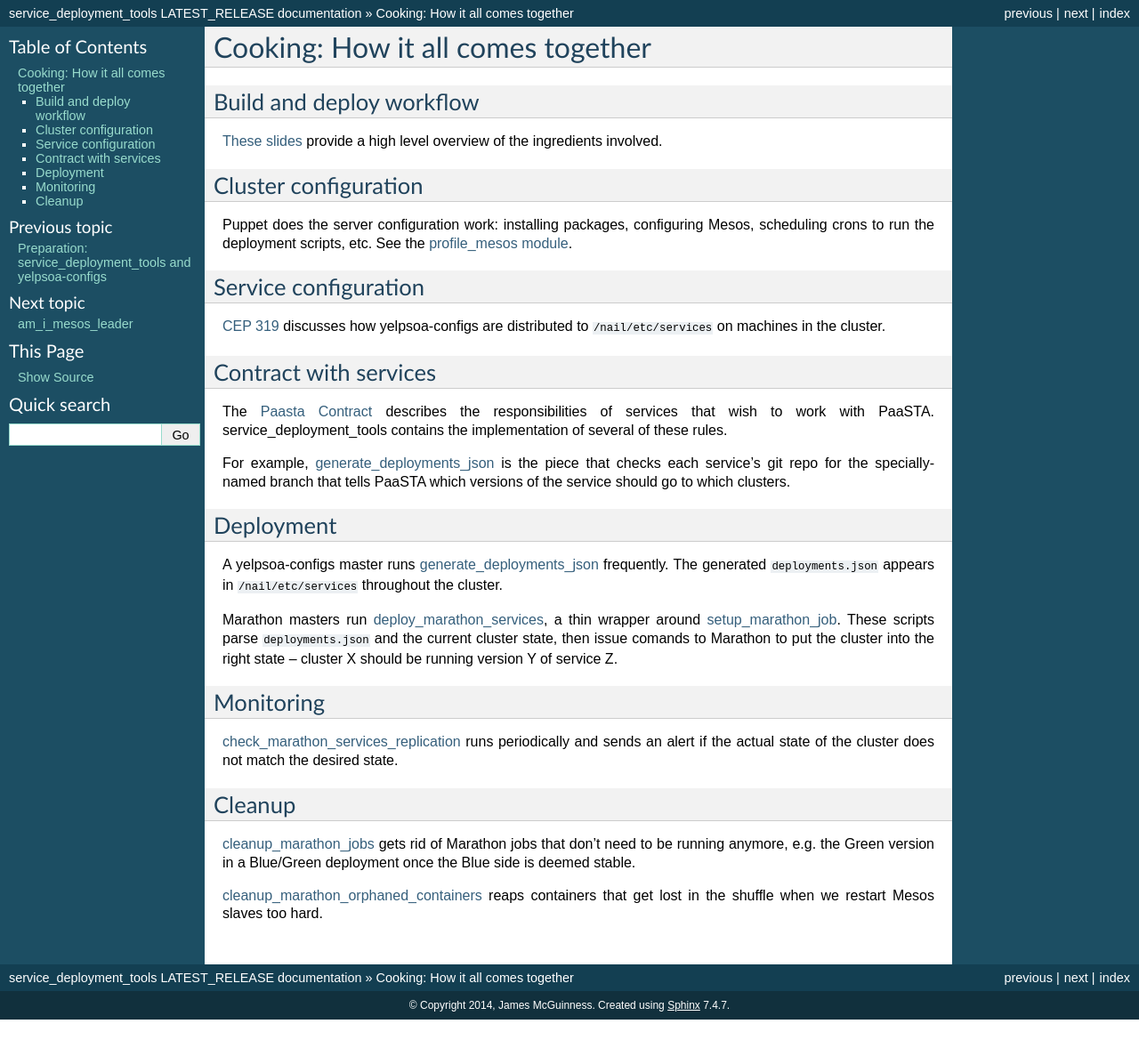
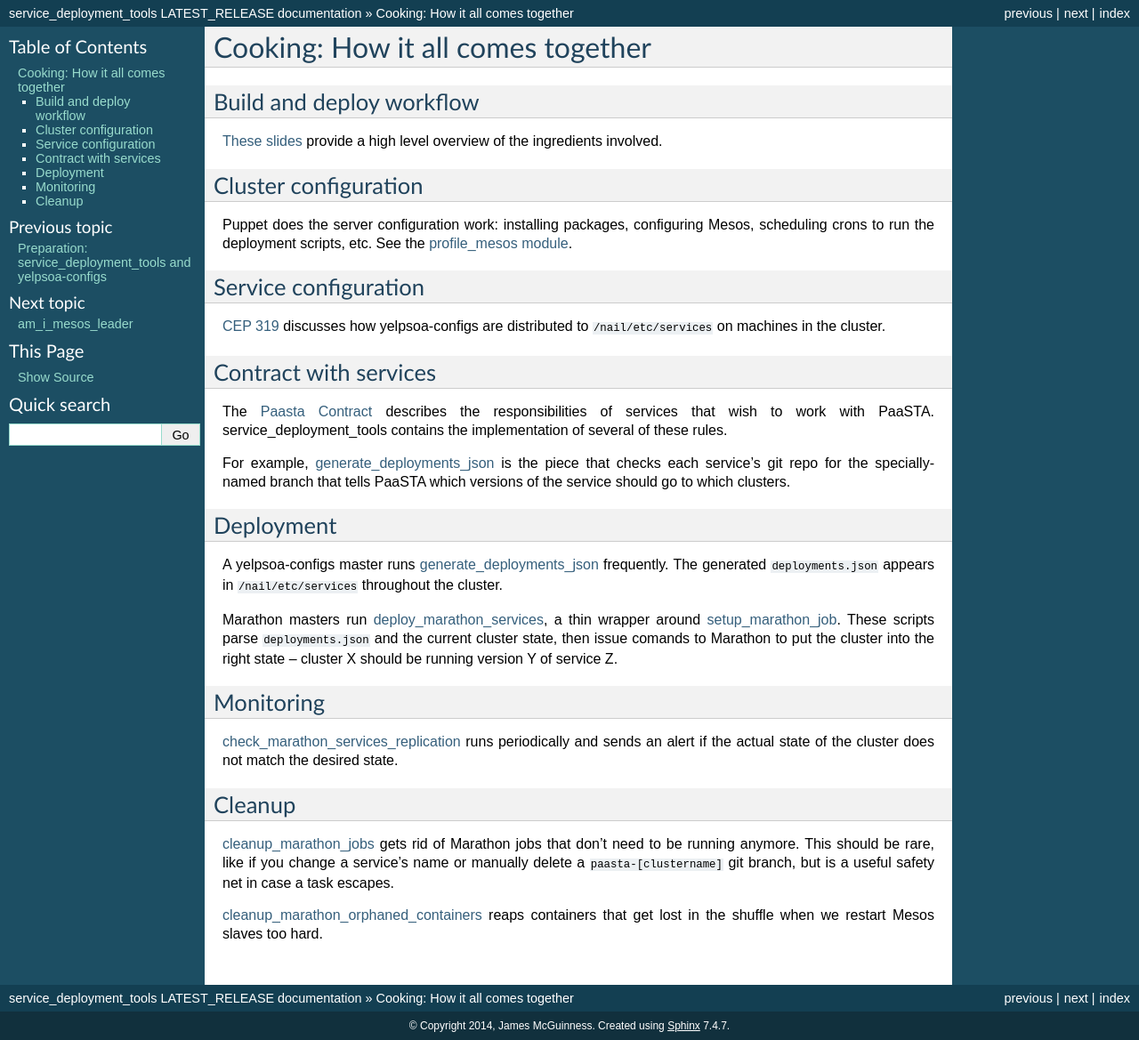
Before and after one commit to Yelp/paasta, a Sphinx documentation site: the page built from docs/source/workflow.rst, in a window 1280 px wide. Shown: the whole page at 89% size. Built offline with Sphinx 7.4.7, drawn with Linux system fonts in a browser that asks for light colours; before the commit the page ends 1146 px from its top, so only the background shows below that.

Commit message:
Correct cleanup_marathon_jobs stanza

```diff
--- a/docs/source/workflow.rst
+++ b/docs/source/workflow.rst
@@ -50,8 +50,9 @@ not match the desired state.
 Cleanup
 -------
 `cleanup_marathon_jobs <cleanup_marathon_jobs.html>`_ gets rid of Marathon jobs
-that don't need to be running anymore, e.g. the Green version in a Blue/Green
-deployment once the Blue side is deemed stable.
+that don't need to be running anymore. This should be rare, like if you change
+a service's name or manually delete a ``paasta-[clustername]`` git branch, but
+is a useful safety net in case a task escapes.
 
 `cleanup_marathon_orphaned_containers
 <cleanup_marathon_orphaned_containers.html>`_ reaps containers that get lost in
```
